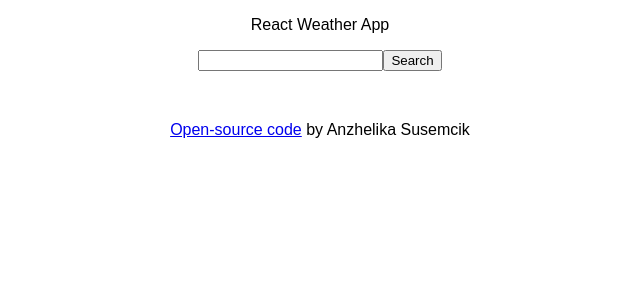
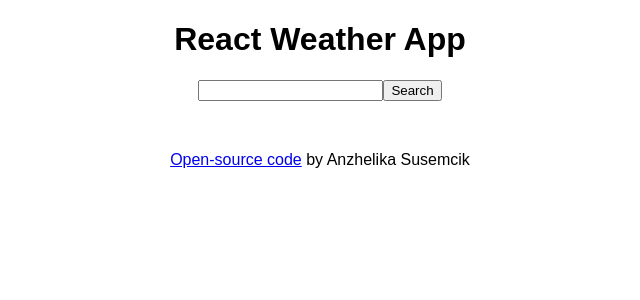
Before and after one commit to AnzhelikaTy/react-weather-app, a React (Create React App) app: page / in a window 1280 px wide. Shown: the top 300 px of the page, without its empty margins (320-960 px from the left). Built offline with nearby package versions, Linux system fonts and the light colour scheme.

Commit message:
Update App.js

```diff
--- a/src/App.js
+++ b/src/App.js
@@ -5,7 +5,7 @@ function App() {
   return (
     <div className="App">
       <header className="App-header">
-        <p>React Weather App</p>
+        <h1>React Weather App</h1>
         <Weather city="Kyiv" />
       </header>
       <footer>
```
